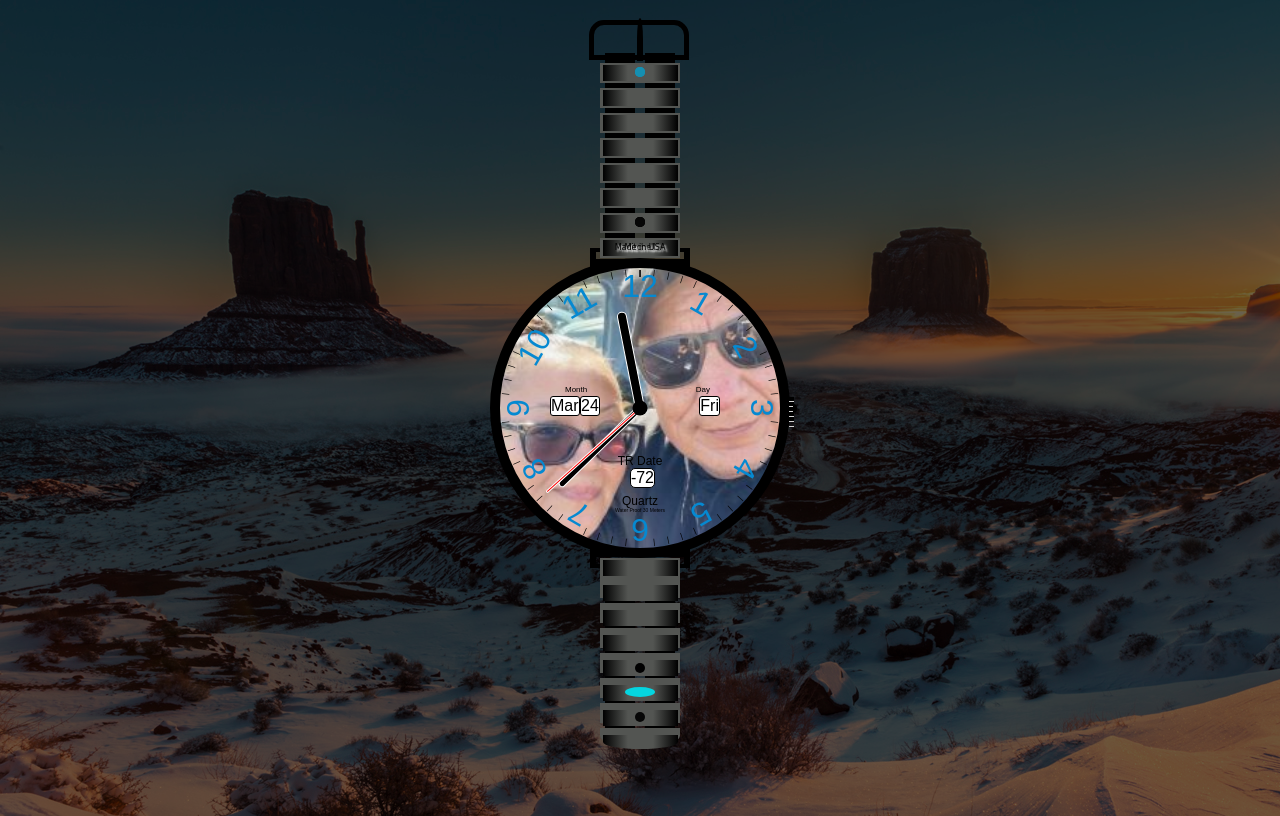
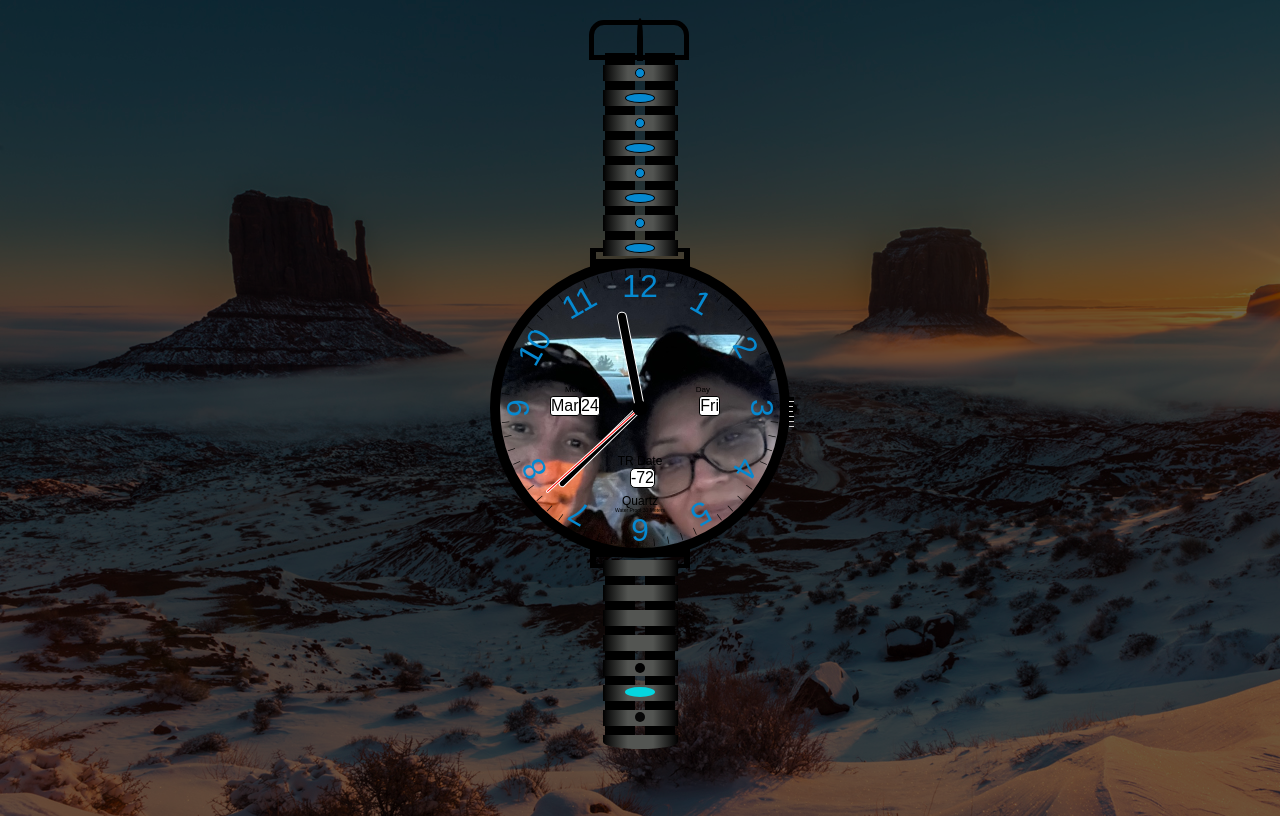
Before and after one commit to WMitchell1127/watct-in-progress, a plain HTML site: page index.html in a window 1280 px wide. Drawn offline with Linux system fonts and the light colour scheme.

Commit message:
ADDED DISIGN TO WATCH BAND

```diff
--- a/css/clock.css
+++ b/css/clock.css
@@ -26,7 +26,7 @@ body {
 
 
 .clock {
-    background-image: url(/resized-us.jpg);
+    background-image: url(/You&Me.jpg);
     background-repeat: no-repeat;
     background-size: cover;
     z-index: 1;
@@ -317,7 +317,7 @@ body {
 }
 
 .watch-band-line {
-    border-bottom: 20px solid rgb(83, 85, 82);
+    /* border-bottom: 0px solid rgb(83, 85, 82); */
     z-index: 20;
     font-size: 4px;
     white-space: pre;
@@ -334,14 +334,93 @@ body {
     z-index: 11;
 }
 /* Left off here positioning of the turq rocks */
-.rock{
+.topLink1{
     position: absolute;
-    background-color: rgb(21, 143, 177);
+    background-color: rgb(5, 137, 209);
+    border: 1px solid black;
     height: 10px;
     width: 10px;
     border-radius: 50%;
     left: 35px;
-    top: 9px;
+    top: 10px;
+    z-index: 11;
+}
+.topLink2{
+    position: absolute;
+    background-color: rgb(5, 137, 209);
+    border: 1px solid black;
+    height: 10px;
+    width: 30px;
+    border-radius: 50%;
+    left: 25px;
+    top: 35px;
+    z-index: 11;
+}
+.topLink3{
+    position: absolute;
+    background-color: rgb(5, 137, 209);
+    border: 1px solid black;
+    height: 10px;
+    width: 10px;
+    border-radius: 50%;
+    left: 35px;
+    top: 60px;
+    z-index: 11;
+}
+.topLink4{
+    position: absolute;
+    background-color: rgb(5,137,209);
+    border: 1px solid black;
+    height: 10px;
+    width: 30px;
+    border-radius: 50%;
+    left: 25px;
+    top: 85px;
+    z-index: 11;
+}
+.topLink5{
+    position: absolute;
+    background-color: rgb(5,137,209);
+    border: 1px solid black;
+    height: 10px;
+    width: 10px;
+    border-radius: 50%;
+    left: 35px;
+    top: 110px;
+    z-index: 11;
+}
+.topLink6{
+    position: absolute;
+    background-color: rgb(5,137,209);
+    border: 1px solid black;
+    height: 10px;
+    width: 30px;
+    border-radius: 50%;
+    left: 25px;
+    top: 135px;
+    z-index: 11;
+}
+
+.topLink7{
+    position: absolute;
+    background-color: rgb(5,137,209);
+    height: 10px;
+    width: 10px;
+    border-radius: 50%;
+    border: 1px solid black;
+    left: 35px;
+    top: 160px;
+    z-index: 11;
+}
+.topLink8{
+    position: absolute;
+    background-color: rgb(5,137,209);
+    border: 1px solid black;
+    height: 10px;
+    width: 30px;
+    border-radius: 50%;
+    left: 25px;
+    top: 185px;
     z-index: 11;
 }
 
@@ -378,7 +457,7 @@ body {
 }
 .rock2{
     position: absolute;
-    background-color: rgb(6, 6, 6);
+    background-color: rgb(0, 0, 0);
     height: 10px;
     width: 10px;
     border-radius: 50%;
@@ -386,7 +465,7 @@ body {
     top: 159px;
     z-index: 11;
 }
-.hole3{
+.topHole1{
     position: absolute;
     background-color: rgb(5, 213, 224);
     height: 10px;
@@ -499,7 +578,7 @@ body {
     z-index: 11;
 }
 /*band shading*/
-.band-shading-top-1 {
+.band-shading-top-1{
     position: absolute;
     top: 7px;
     left: 3px;
--- a/index.html
+++ b/index.html
@@ -77,7 +77,7 @@
         <div class="number number12-3 second-mark">|</div>
         <div class="number number12-4 second-mark">|</div>
 
-        <div class="mitchell">Mitchell</div>
+        <!-- <div class="mitchell">Mitchell</div> -->
         <div class="quartz">Quartz</div>
         <div class="water-proof">Water Proof 30 Meters</div>
         <div class="month-title">Month</div>
@@ -100,20 +100,21 @@
         <div class="watch-band-top">
             <div class="watch-band-line"> </div>
             <div class="band-shading-top-1"></div>
-            <div class="watch-band-line"><div class="rock"></div> </div>
+            <div class="watch-band-line"><div class="topLink1"></div> </div>
             <div class="band-shading-top-2"></div>
-            <div class="watch-band-line"><div class="rock2"></div> </div>
+            <div class="watch-band-line"><div class="topLink2"></div> </div>
             <div class="band-shading-top-3"></div>
-            <div class="watch-band-line"><div class="rock1"></div> </div>
+            <div class="watch-band-line"><div class="topLink3"></div> </div>
             <div class="band-shading-top-4"></div>
-            <div class="watch-band-line"><div class="rock2"></div> </div>
+            <div class="watch-band-line"><div class="topLink4"></div> </div>
             <div class="band-shading-top-5"></div>
-            <div class="watch-band-line"><div class="rock"></div> </div>
+            <div class="watch-band-line"><div class="topLink5"></div> </div>
             <div class="band-shading-top-6"></div>
-            <div class="watch-band-line"><div class="rock"></div> </div>
+            <div class="watch-band-line"><div class="topLink6"></div> </div>
             <div class="band-shading-top-7"></div>
-            <div class="watch-band-line"><div class="rock2"></div> </div>
+            <div class="watch-band-line"><div class="topLink7"></div> </div>
             <div class="band-shading-top-8"></div>
+            <div class="watch-band-line"><div class="topLink8"></div> </div>
         </div>
 
         <div class="watch-band-bottom">
@@ -144,7 +145,7 @@
         <div class="tr-date" id="trDate">
             <div class="days" id="days"></div>
         </div>
-        <div class="mitchell">Made in USA</div>
+        <!-- <div class="mitchell">Made in USA</div> -->
     </div>
 
 
```
Also changed, not shown: You&Me.jpg (added), You&Me2.jpg (added).
